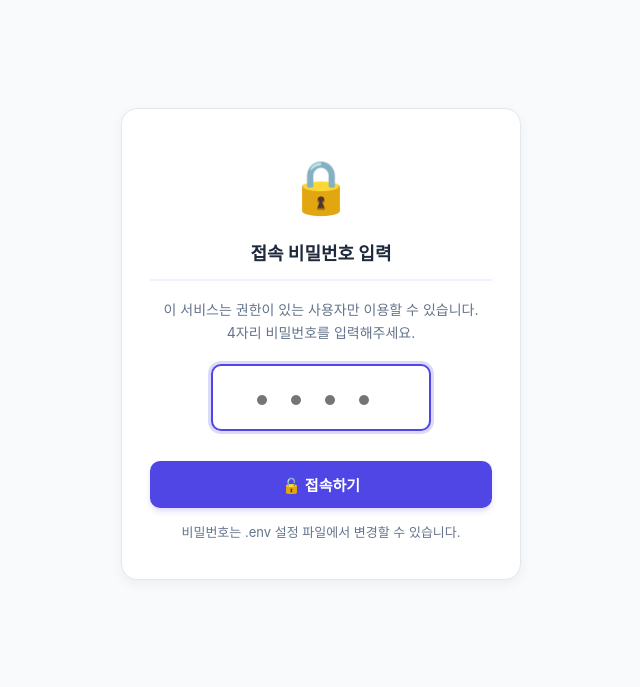
After one commit to yes05you-lgtm/ai-planner, a Flask app: page /login in a window 1280 px wide. The commit adds this page. Shown: the top 687 px of the page, without its empty margins (319-959 px from the left). Run offline with Flask 3, Linux system fonts and the light colour scheme.

Commit message:
Add 4-digit PIN authentication for site access

```diff
--- a/app.py
+++ b/app.py
@@ -1,7 +1,7 @@
 import os
 import logging
 from datetime import datetime
-from flask import Flask, render_template, request, jsonify
+from flask import Flask, render_template, request, jsonify, session, redirect, url_for
 from dotenv import load_dotenv
 import google.generativeai as genai
 
@@ -17,6 +17,7 @@ load_dotenv()
 
 GEMINI_API_KEY = os.getenv("GEMINI_API_KEY")
 FLASK_SECRET_KEY = os.getenv("FLASK_SECRET_KEY", "study-planner-secret-key-2026")
+ACCESS_PIN = os.getenv("ACCESS_PIN", "1234")  # 기본 4자리 비밀번호 (1234)
 PORT = int(os.getenv("PORT", 5000))
 
 # 3. Gemini API 초기화
@@ -31,16 +32,51 @@ app = Flask(__name__)
 app.secret_key = FLASK_SECRET_KEY
 
 
+@app.route("/login", methods=["GET", "POST"])
+def login():
+    """4자리 비밀번호 로그인 페이지"""
+    if request.method == "POST":
+        input_pin = request.form.get("pin", "").strip()
+        if input_pin == ACCESS_PIN:
+            session["authenticated"] = True
+            logging.info("비밀번호 4자리 인증 성공")
+            return redirect(url_for("index"))
+        else:
+            logging.warning("비밀번호 인증 실패: 잘못된 PIN 입력")
+            return render_template("login.html", error="비밀번호가 올바르지 않습니다. 다시 입력해주세요.")
+
+    if session.get("authenticated"):
+        return redirect(url_for("index"))
+
+    return render_template("login.html")
+
+
+@app.route("/logout")
+def logout():
+    """로그아웃 처리"""
+    session.pop("authenticated", None)
+    logging.info("사용자 로그아웃")
+    return redirect(url_for("login"))
+
+
 @app.route("/")
 def index():
-    """메인 페이지 렌더링"""
-    logging.info("[GET /] 메인 페이지 접근")
+    """메인 페이지 렌더링 (인증 필수)"""
+    if not session.get("authenticated"):
+        logging.info("[GET /] 미인증 사용자 감지 -> 로그인 페이지로 리다이렉트")
+        return redirect(url_for("login"))
+
+    logging.info("[GET /] 인증된 사용자 메인 페이지 접근")
     return render_template("index.html")
 
 
 @app.route("/generate", methods=["POST"])
 def generate_study_plan():
-    """AI 학습플래너 생성 API"""
+    """AI 학습플래너 생성 API (인증 필수)"""
+    if not session.get("authenticated"):
+        logging.warning("[401] 비인가 요청: 세션 인증 만료")
+        return jsonify({"success": False, "error": "로그인 세션이 만료되었습니다. 새로고침 후 다시 로그인해주세요."}), 401
+
     logging.info("[POST /generate] 학습플래너 생성 요청 접수")
 
     try:
--- a/templates/index.html
+++ b/templates/index.html
@@ -12,7 +12,10 @@
     <div class="container">
         <!-- 헤더 영역 -->
         <header class="header">
-            <div class="badge">EduTech AI Studio</div>
+            <div style="display: flex; justify-content: space-between; align-items: center; margin-bottom: 8px;">
+                <div class="badge">EduTech AI Studio</div>
+                <a href="/logout" class="btn btn-secondary btn-sm" style="font-size: 11px; padding: 4px 10px;">🔒 로그아웃</a>
+            </div>
             <h1>🎯 AI 맞춤형 학습플래너</h1>
             <p class="subtitle">학습 목표와 현재 수준을 입력하면, Gemini AI가 초밀착 맞춤형 학습 계획을 설계해 드립니다.</p>
         </header>
--- /dev/null
+++ b/templates/login.html
@@ -0,0 +1,84 @@
+<!DOCTYPE html>
+<html lang="ko">
+<head>
+    <meta charset="UTF-8">
+    <meta name="viewport" content="width=device-width, initial-scale=1.0">
+    <title>접속 인증 - AI 맞춤형 학습플래너</title>
+    <link rel="stylesheet" href="/static/css/style.css">
+    <style>
+        .login-wrapper {
+            min-height: 80vh;
+            display: flex;
+            align-items: center;
+            justify-content: center;
+        }
+        .login-card {
+            width: 100%;
+            max-width: 400px;
+            text-align: center;
+            padding: 36px 28px;
+        }
+        .lock-icon {
+            font-size: 52px;
+            margin-bottom: 12px;
+        }
+        .pin-input {
+            font-size: 32px;
+            letter-spacing: 16px;
+            text-align: center;
+            padding: 12px 16px;
+            width: 220px;
+            margin: 20px auto;
+            display: block;
+            border: 2px solid var(--border-color);
+            border-radius: var(--radius-md);
+            font-family: inherit;
+        }
+        .pin-input:focus {
+            border-color: var(--primary-color);
+            outline: none;
+            box-shadow: 0 0 0 3px rgba(79, 70, 229, 0.2);
+        }
+        .login-hint {
+            font-size: 13px;
+            color: var(--text-muted);
+            margin-top: 14px;
+        }
+    </style>
+</head>
+<body>
+    <div class="container login-wrapper">
+        <div class="card login-card">
+            <div class="lock-icon">🔒</div>
+            <h2>접속 비밀번호 입력</h2>
+            <p class="subtitle" style="font-size: 14px; color: var(--text-muted); margin-top: 6px;">
+                이 서비스는 권한이 있는 사용자만 이용할 수 있습니다.<br>4자리 비밀번호를 입력해주세요.
+            </p>
+
+            {% if error %}
+            <div class="alert alert-error" style="margin-top: 16px;">
+                {{ error }}
+            </div>
+            {% endif %}
+
+            <form method="POST" action="/login">
+                <input type="password"
+                       name="pin"
+                       class="pin-input"
+                       maxlength="4"
+                       pattern="[0-9]{4}"
+                       inputmode="numeric"
+                       placeholder="••••"
+                       autofocus
+                       required>
+
+                <button type="submit" class="btn btn-primary" style="margin-top: 10px;">
+                    🔓 접속하기
+                </button>
+            </form>
+
+            <p class="login-hint">비밀번호는 .env 설정 파일에서 변경할 수 있습니다.</p>
+        </div>
+    </div>
+</body>
+</html>
```
Also changed, not shown: 1 other file.
